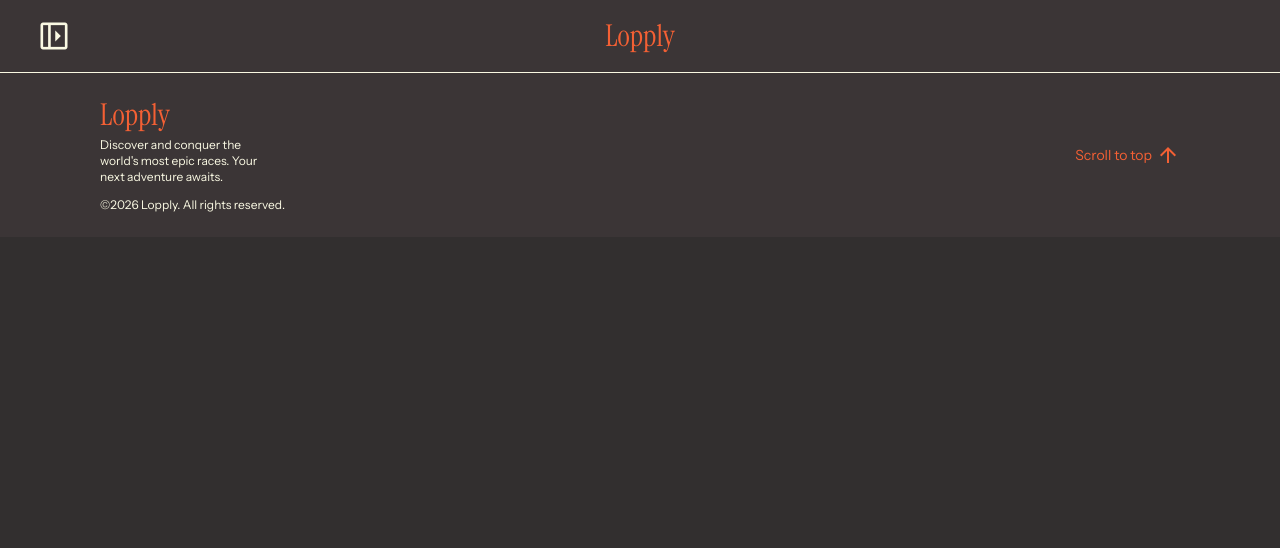
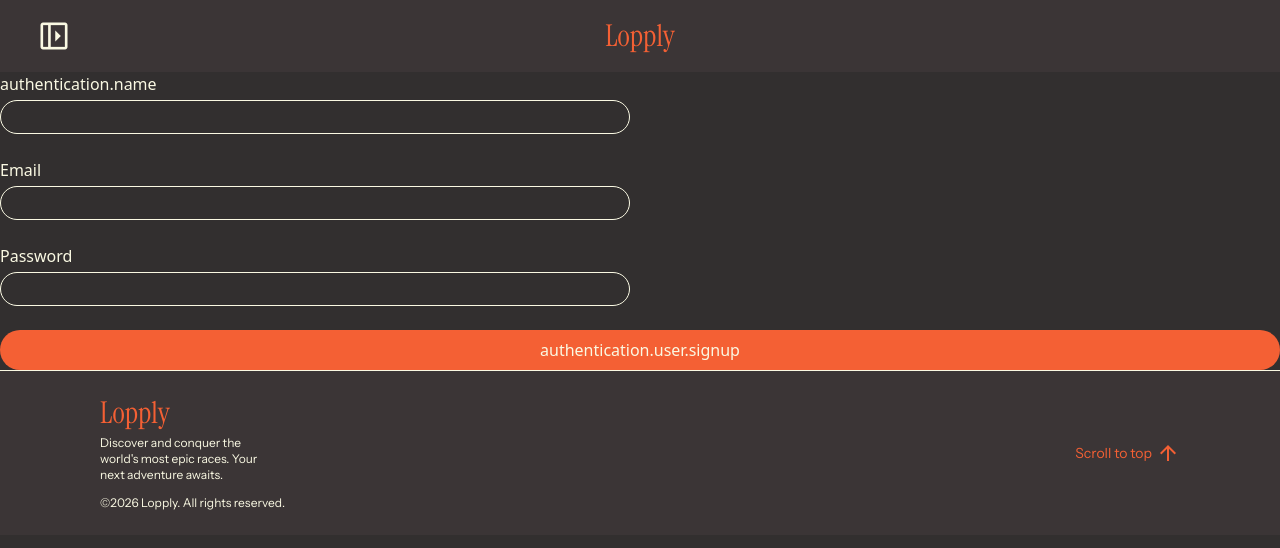
Before and after one commit to ellinorjohansson/Lopply, a Next.js app: page /user/signup in a window 1280 px wide. Shown: the top 548 px of the page. Built offline with nearby package versions, Linux system fonts and the light colour scheme; a web font is replaced by a local one.

Commit message:
✨(feature): added login and signup form

```diff
--- a/src/app/user/login/page.tsx
+++ b/src/app/user/login/page.tsx
@@ -1,12 +1,54 @@
-import Link from "next/link";
+"use client";
+import PrimaryButton from "@/common/components/buttons/PrimaryButton";
+import InputField from "@/common/components/inputField/InputField";
+import { useTranslation } from "@/common/hooks/useTranslation";
+import { useState } from "react";
 
 const UserLogIn = () => {
+    const a = useTranslation("authentication");
+    const v = useTranslation("validation")
+
+    const [email, setEmail] = useState("");
+    const [password, setPassword] = useState("");
+
+    const [errors, setErrors] = useState<{ email?: string; password?: string }>({});
+
+    const handleSubmit = (e: React.FormEvent) => {
+        e.preventDefault();
+
+        const newErrors: { email?: string; password?: string } = {};
+
+        if (!email) newErrors.email = v("empty_field");
+        if (!password) newErrors.password = v("empty_field");
+
+        setErrors(newErrors);
+
+        if (Object.keys(newErrors).length === 0) {
+            console.log("Temporary: send form", { email, password });
+        }
+    };
+
     return (
         <>
-            <h3 className="border">Userlogin</h3>
-            <Link href="/user/signup"><button>klick</button></Link>
+            <form onSubmit={handleSubmit} className="flex flex-col gap-6">
+                <InputField
+                    label={a("email")}
+                    size="medium"
+                    value={email}
+                    onChange={(e) => setEmail(e.target.value)}
+                    error={errors.email}
+                />
+                <InputField
+                    label={a("password")}
+                    size="medium"
+                    value={password}
+                    onChange={(e) => setPassword(e.target.value)}
+                    error={errors.password}
+                />
+                <PrimaryButton text={a("user.login")} size="large" />
+            </form>
         </>
-    )
-}
+    );
+};
 
 export default UserLogIn;
--- a/src/app/user/signup/page.tsx
+++ b/src/app/user/signup/page.tsx
@@ -1,7 +1,58 @@
+"use client";
+import PrimaryButton from "@/common/components/buttons/PrimaryButton";
+import InputField from "@/common/components/inputField/InputField";
+import { useTranslation } from "@/common/hooks/useTranslation";
+import { useState } from "react";
+
 const UserSignUp = () => {
+    const a = useTranslation("authentication");
+    const v = useTranslation("validation")
+
+    const [email, setEmail] = useState("");
+    const [password, setPassword] = useState("");
+
+    const [errors, setErrors] = useState<{ email?: string; password?: string }>({});
+
+    const handleSubmit = (e: React.FormEvent) => {
+        e.preventDefault();
+
+        const newErrors: { email?: string; password?: string } = {};
+
+        if (!email) newErrors.email = v("empty_field");
+        if (!password) newErrors.password = v("empty_field");
+
+        setErrors(newErrors);
+
+        if (Object.keys(newErrors).length === 0) {
+            console.log("Temporary: send form", { email, password });
+        }
+    };
+
     return (
-        <></>
-    )
-}
+        <>
+            <form onSubmit={handleSubmit} className="flex flex-col gap-6">
+                <InputField
+                    label={a("name")}
+                    size="medium"
+                />
+                <InputField
+                    label={a("email")}
+                    size="medium"
+                    value={email}
+                    onChange={(e) => setEmail(e.target.value)}
+                    error={errors.email}
+                />
+                <InputField
+                    label={a("password")}
+                    size="medium"
+                    value={password}
+                    onChange={(e) => setPassword(e.target.value)}
+                    error={errors.password}
+                />
+                <PrimaryButton text={a("user.signup")} size="large" />
+            </form>
+        </>
+    );
+};
 
 export default UserSignUp;
```
